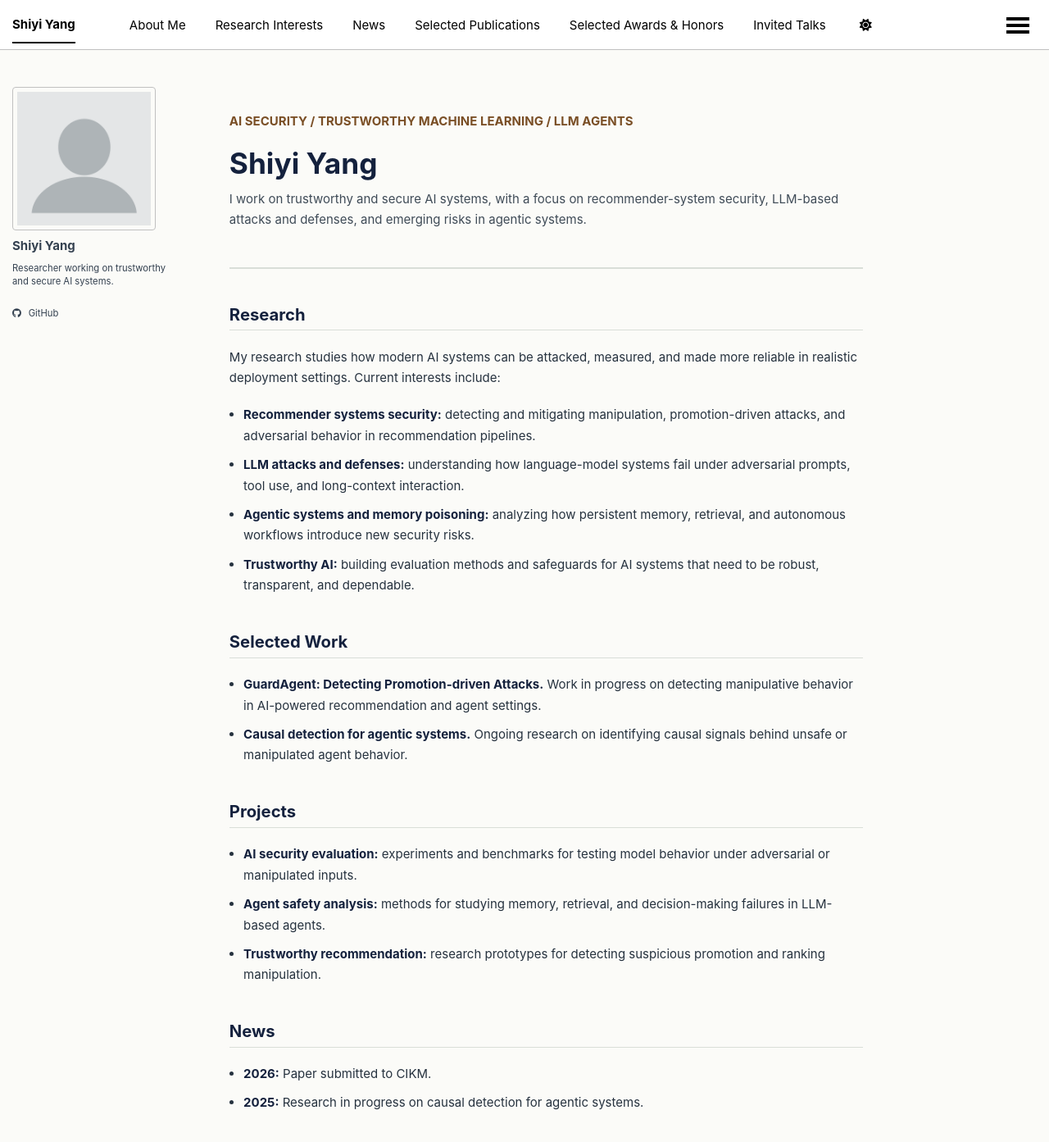
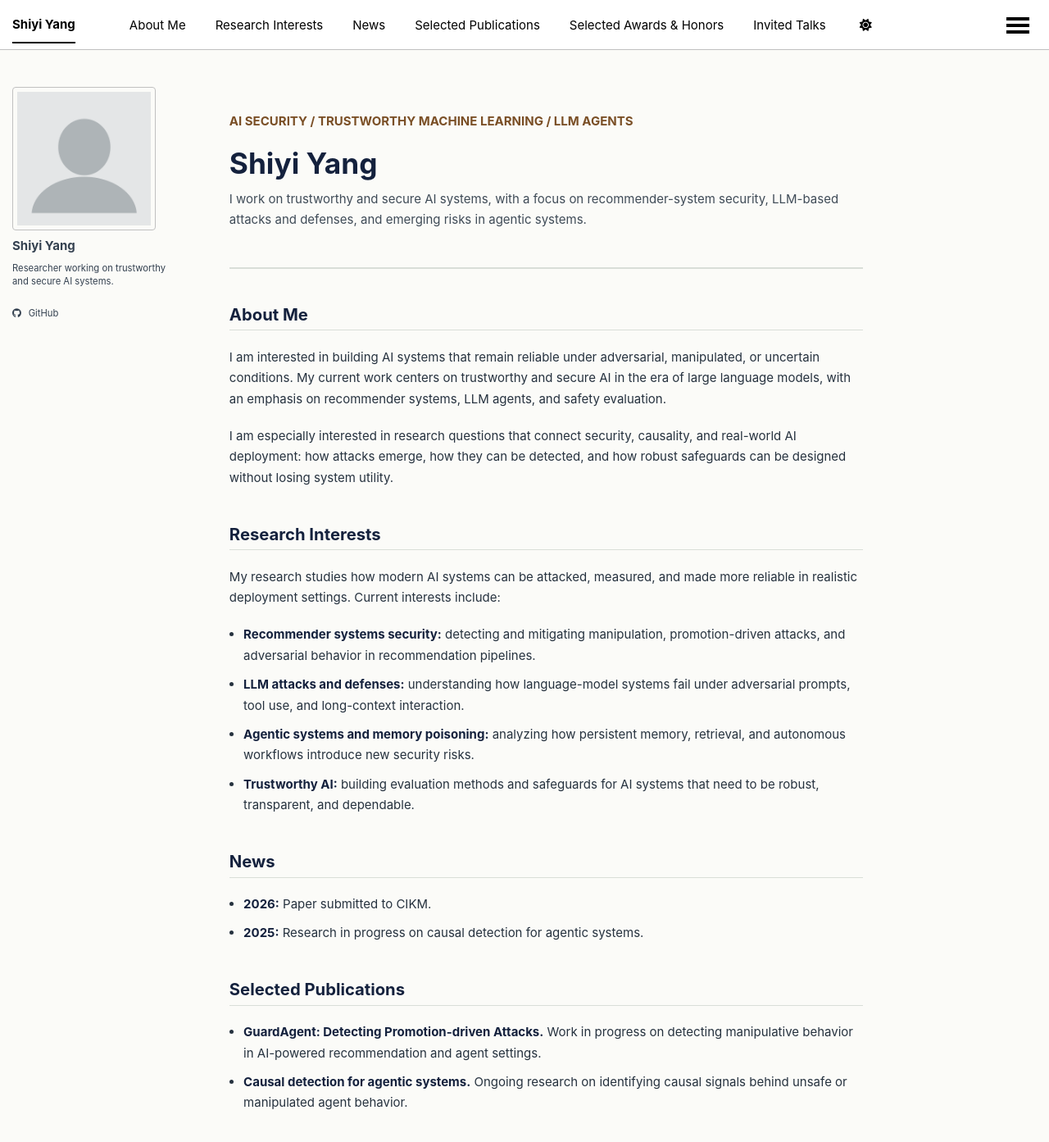
Before and after one commit to shiyiyang-ai/shiyiyang-ai.github.io, a Jekyll site: the page built from _pages/about.md, in a window 1280 px wide and 1400 px high. Shown: the top 1393 px of the window at 82% size. Built offline with Jekyll 4.4.1, drawn with Linux system fonts in a browser that asks for light colours; a script bundle is joined from its source files by our own code; library files that are not in the unit come from our copies; some of the changed text lies outside the part shown.

Commit message:
Expand homepage academic sections

```diff
--- a/_pages/about.md
+++ b/_pages/about.md
@@ -13,8 +13,15 @@
   </p>
 </section>
 
-## Research
-<a id="research"></a>
+## About Me
+<a id="about-me"></a>
+
+I am interested in building AI systems that remain reliable under adversarial, manipulated, or uncertain conditions. My current work centers on trustworthy and secure AI in the era of large language models, with an emphasis on recommender systems, LLM agents, and safety evaluation.
+
+I am especially interested in research questions that connect security, causality, and real-world AI deployment: how attacks emerge, how they can be detected, and how robust safeguards can be designed without losing system utility.
+
+## Research Interests
+<a id="research-interests"></a>
 
 My research studies how modern AI systems can be attacked, measured, and made more reliable in realistic deployment settings. Current interests include:
 
@@ -23,26 +30,34 @@
 - **Agentic systems and memory poisoning:** analyzing how persistent memory, retrieval, and autonomous workflows introduce new security risks.
 - **Trustworthy AI:** building evaluation methods and safeguards for AI systems that need to be robust, transparent, and dependable.
 
-## Selected Work
-<a id="publications"></a>
-
-- **GuardAgent: Detecting Promotion-driven Attacks.** Work in progress on detecting manipulative behavior in AI-powered recommendation and agent settings.
-- **Causal detection for agentic systems.** Ongoing research on identifying causal signals behind unsafe or manipulated agent behavior.
-
-## Projects
-<a id="projects"></a>
-
-- **AI security evaluation:** experiments and benchmarks for testing model behavior under adversarial or manipulated inputs.
-- **Agent safety analysis:** methods for studying memory, retrieval, and decision-making failures in LLM-based agents.
-- **Trustworthy recommendation:** research prototypes for detecting suspicious promotion and ranking manipulation.
-
 ## News
 <a id="news"></a>
 
 - **2026:** Paper submitted to CIKM.
 - **2025:** Research in progress on causal detection for agentic systems.
 
-## Contact
-<a id="contact"></a>
+## Selected Publications
+<a id="selected-publications"></a>
 
-For research collaboration or academic inquiries, please reach out via the contact information in the sidebar.
+- **GuardAgent: Detecting Promotion-driven Attacks.** Work in progress on detecting manipulative behavior in AI-powered recommendation and agent settings.
+- **Causal detection for agentic systems.** Ongoing research on identifying causal signals behind unsafe or manipulated agent behavior.
+
+## Selected Awards & Honors
+<a id="selected-awards-honors"></a>
+
+Awards and honors will be updated here.
+
+## Invited Talks
+<a id="invited-talks"></a>
+
+Invited talks will be updated here.
+
+## Professional Services
+<a id="professional-services"></a>
+
+Professional service activities, including reviewing and community contributions, will be updated here.
+
+## Teaching
+<a id="teaching"></a>
+
+Teaching experience will be updated here.
```
